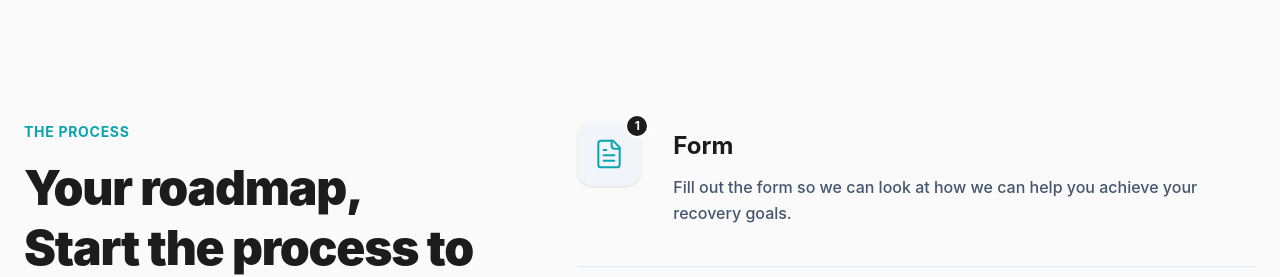
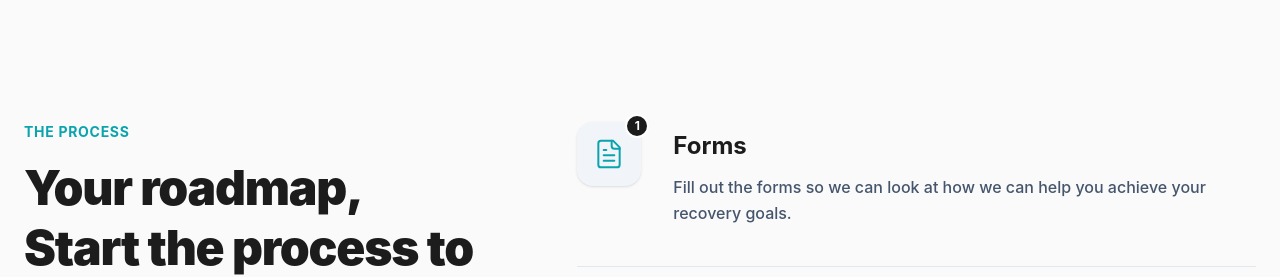
Before and after one commit to MoathKHamdan/Rethrive, a React (Vite) app: page / in a window 1280 px wide. Shown: the part 2960-3237 px from the top of the page. Built offline with nearby package versions, Linux system fonts and the light colour scheme.

Commit message:
Fixed forms typo in process section

```diff
--- a/src/app/components/Process.tsx
+++ b/src/app/components/Process.tsx
@@ -6,8 +6,8 @@ import { FileText, Phone, MessageSquare, Heart } from "lucide-react";
 const steps = [
   {
     icon: FileText,
-    title: "Form",
-    description: "Fill out the form so we can look at how we can help you achieve your recovery goals.",
+    title: "Forms",
+    description: "Fill out the forms so we can look at how we can help you achieve your recovery goals.",
   },
   {
     icon: Phone,
```
